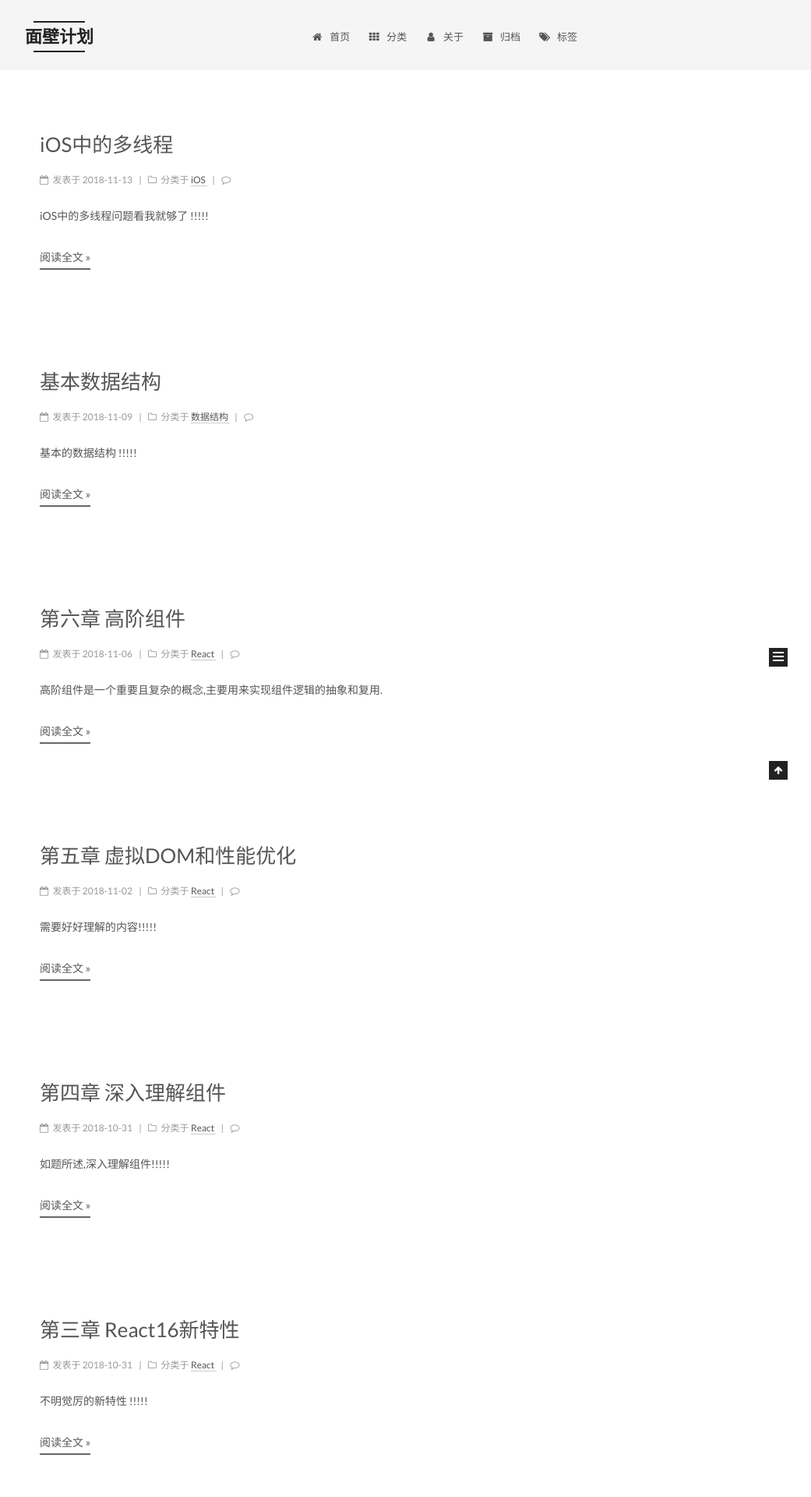
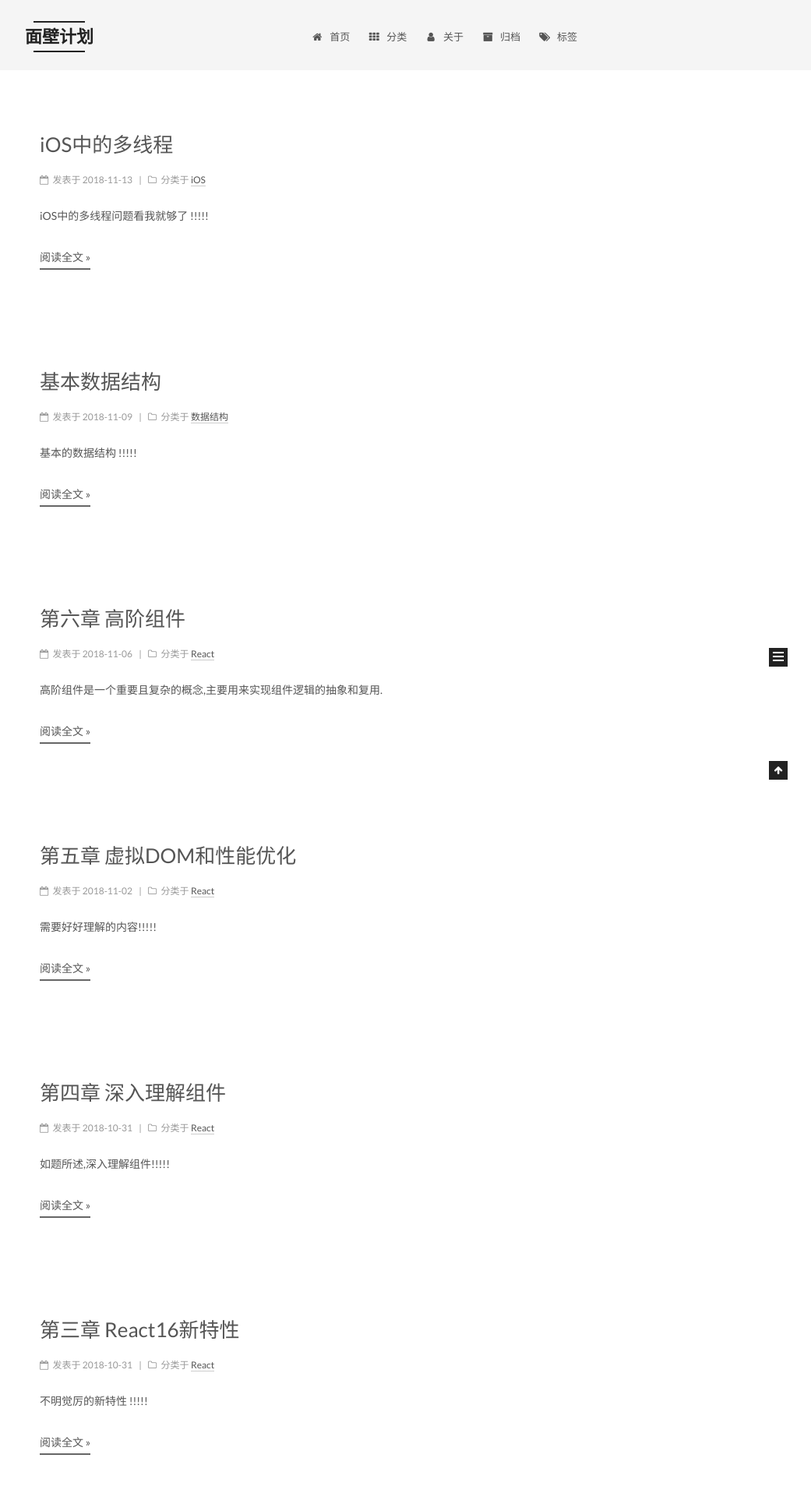
Before and after one commit to FaceWaller/FaceWaller.github.io, a Jekyll site: the page built from index.html, in a window 1280 px wide. Shown: the top 1920 px of the page at 78% size, without its empty margins (239-1280 px from the left). Built offline with Jekyll 4.4.1, drawn with Linux system fonts in a browser that asks for light colours; the list of posts is cut into pages by our own code; comment, search, counter and statistics services are not loaded.

Commit message:
关闭评论系统

```diff
--- a/_config.yml
+++ b/_config.yml
@@ -378,8 +378,8 @@ han: false
 
 # Disqus
 disqus:
-  enable: true
-  shortname: faceWaller
+  enable: false
+  shortname:
   count: true
   # hide comments (visitors need to click to load the comments)
   # count need to be false when hide is true
```
